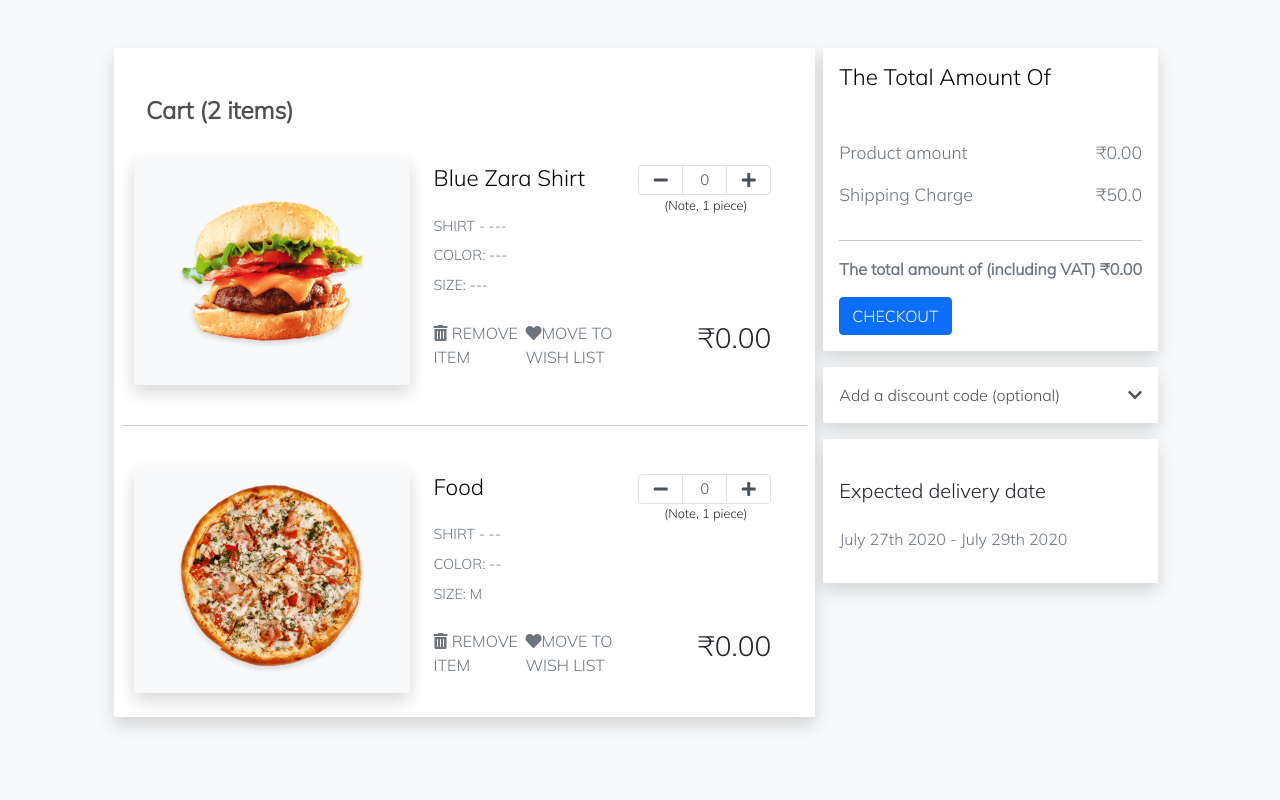
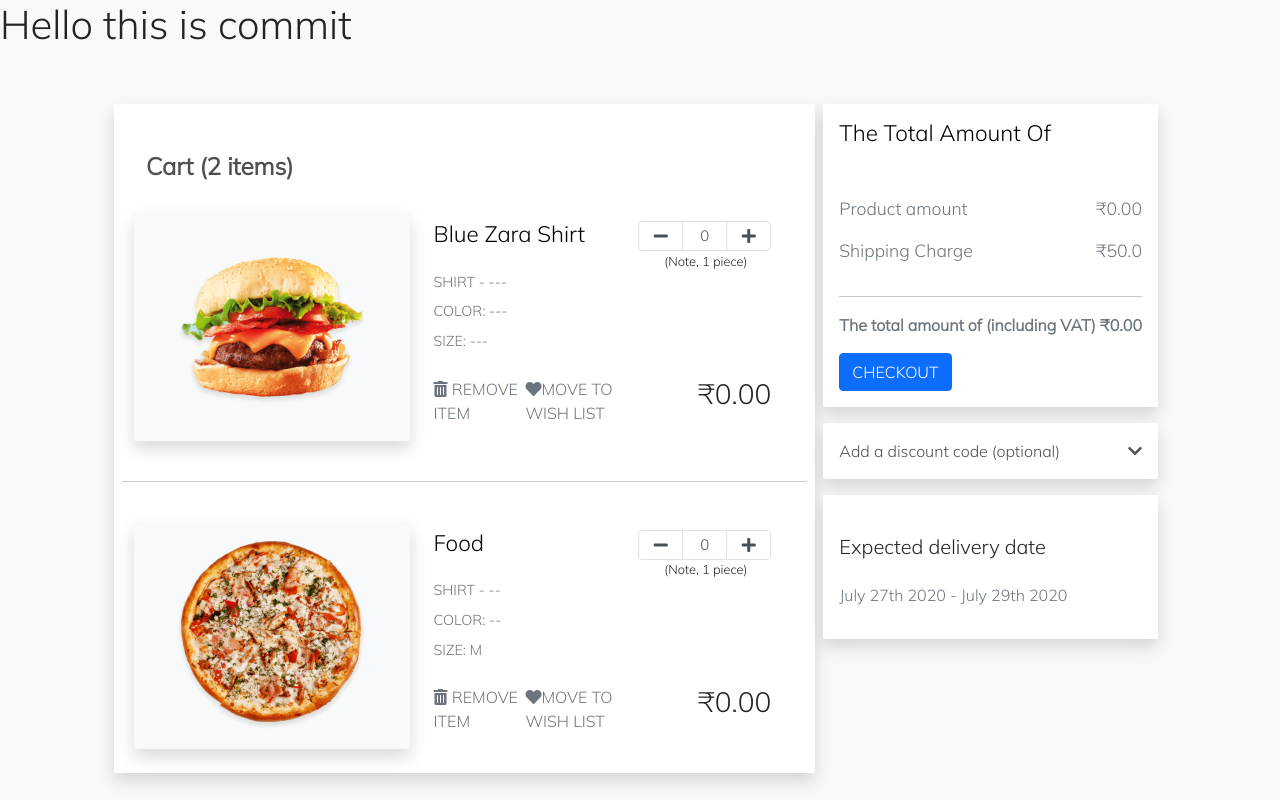
Before and after one commit to Mehmedx7/Cart_Page, a plain HTML site: page cart/index.html in a window 1280 px wide. Drawn offline with nearby package versions, Linux system fonts and the light colour scheme.

Commit message:
this is added h1 tag

```diff
--- a/cart/index.html
+++ b/cart/index.html
@@ -25,6 +25,7 @@
       integrity="sha384-oesi62hOLfzrys4LxRF63OJCXdXDipiYWBnvTl9Y9/TRlw5xlKIEHpNyvvDShgf/"
       crossorigin="anonymous"></script>
   </head>
+  <h1>Hello this is commit</h1>
   <body class="bg-light">
     <div class="container-fluid">
       <div class="row">
```
